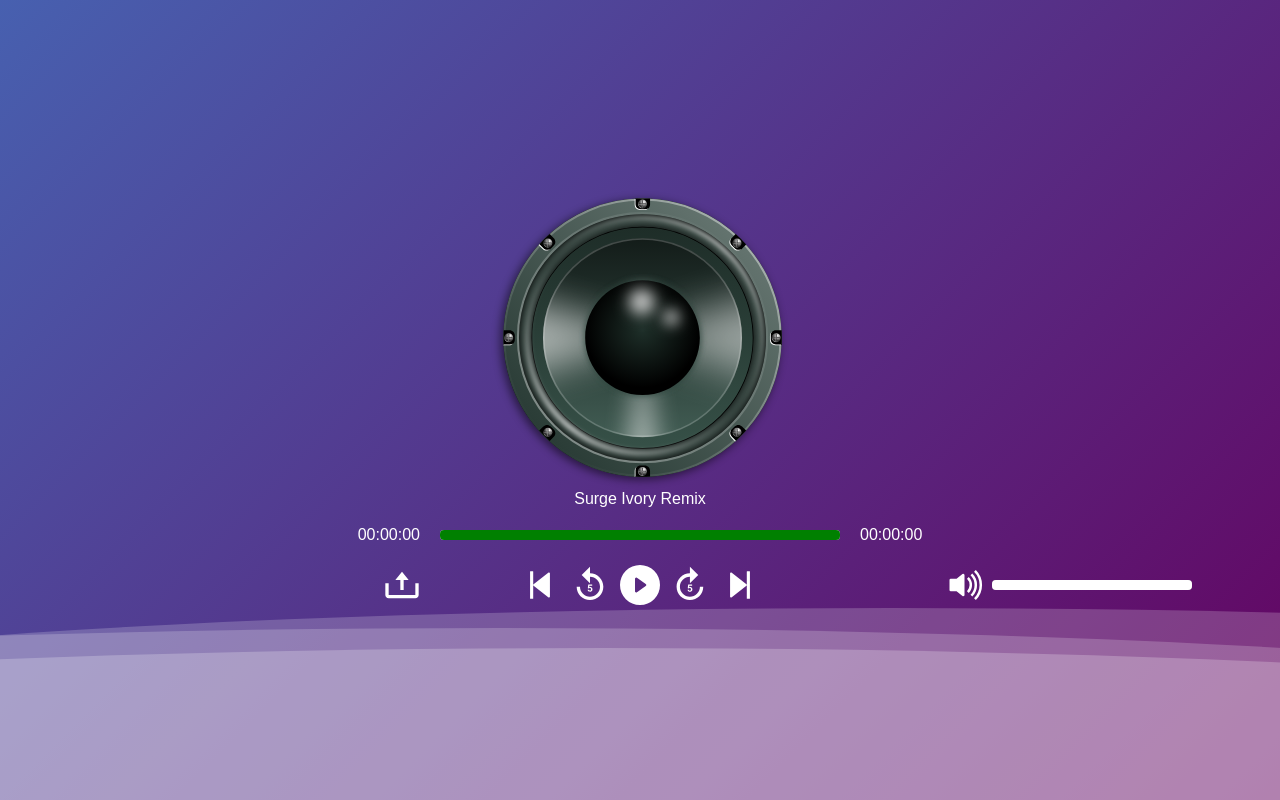
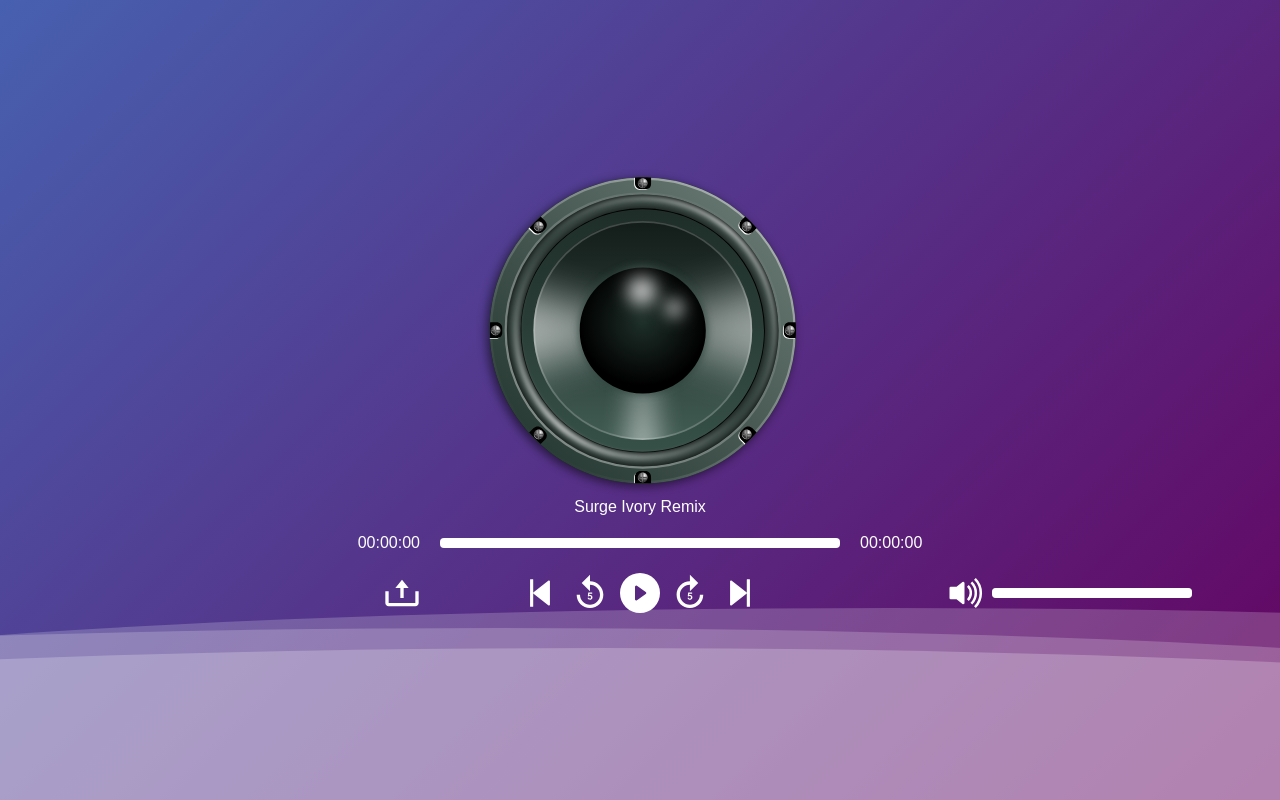
Before and after one commit to SafeCo/react-music-player, a React (Create React App) app: page / in a window 1280 px wide. Built offline with nearby package versions, Linux system fonts and the light colour scheme.

Commit message:
added animation to speaker

```diff
--- a/src/AudioPlayer.css
+++ b/src/AudioPlayer.css
@@ -29,6 +29,22 @@
     display: flex;
     justify-content: center;
     align-items: center;
+    margin-bottom: 15px;
+}
+
+.mainImageAnim{
+    animation-name: tweeder;
+    animation-duration: 2s;
+    animation-iteration-count: infinite;
+}
+
+@keyframes tweeder{
+    0%{ transform: scale(1.1) }
+    15%{ transform: scale(1.15) }
+    35%{ transform: scale(1.1)}
+    70%{ transform: scale(1.15) }
+    90%{ transform: scale(1.1) }
+    100%{ transform: scale(1.1) }
 }
 
 .audioPlayer__name{
--- a/src/AudioPlayer.js
+++ b/src/AudioPlayer.js
@@ -20,8 +20,8 @@ function AudioPlayer({matches, mobile, songsList, addFile}) {
     const [audioTime, setAudioTime] = useState("")
     const [currentSong, setCurrentSong] = useState(0)
     const [isPlaying, setIsPlaying] = useState(false)
-    const [progress, setProgress] = useState("")
-    const [volume, setVolume] = useState("")
+    const [progress, setProgress] = useState(0)
+    const [volume, setVolume] = useState(100)
 
 
     const volumeStyle = {
@@ -108,7 +108,11 @@ function AudioPlayer({matches, mobile, songsList, addFile}) {
 
 
             <div className="audioPlayer__image">
-                <img src={speaker} />
+                <img
+                    className="mainImageAnim"
+                    style={{ animationPlayState: isPlaying ? "running" : "paused" }}
+                    src={speaker}
+                />
             </div>
 
             <div className="audioPlayer__name">
--- a/src/SeekerBar.css
+++ b/src/SeekerBar.css
@@ -20,15 +20,12 @@
 
 }
 
-
-
 .seekerBar__time{
     position: absolute;
-    bottom: 0;
-    border: solid green 1px;
+    bottom: 3px;
     background-color: white;
     height: 20px;
     transform: translate(-50%, -50%);
     color: black;
-
+    border-radius: 4px;
 }
--- a/src/SeekerBar.js
+++ b/src/SeekerBar.js
@@ -12,7 +12,7 @@ function SeekerBar({toHoursAndMinutes, audioRef, progress}) {
 
     const barStyle = {
         width : progress + "%",
-        backgroundColor: "green",
+        backgroundColor: "purple",
     }
 
     const checkWidth = (e)=>{
--- a/src/VolumeBar.js
+++ b/src/VolumeBar.js
@@ -14,7 +14,6 @@ function VolumeBar({audioRef, iconStyle, volumeStyle, volume, setVolume}) {
         let width = volumeRef.current.clientWidth
         const offset = e.nativeEvent.offsetX
         const divprogress = offset / width * 100;
-        const vol =  (divprogress / 100).toFixed(2)
         setSeekerVolume(Math.round(divprogress)+ "%")
 
         let bounds = volumeRef.current.getBoundingClientRect()
@@ -34,7 +33,7 @@ function VolumeBar({audioRef, iconStyle, volumeStyle, volume, setVolume}) {
 
     useEffect(()=>{
         audioRef.current.volume = (volume / 100).toFixed(2)
-    },[volume])
+    },[volume, audioRef])
 
 
     return (
```
